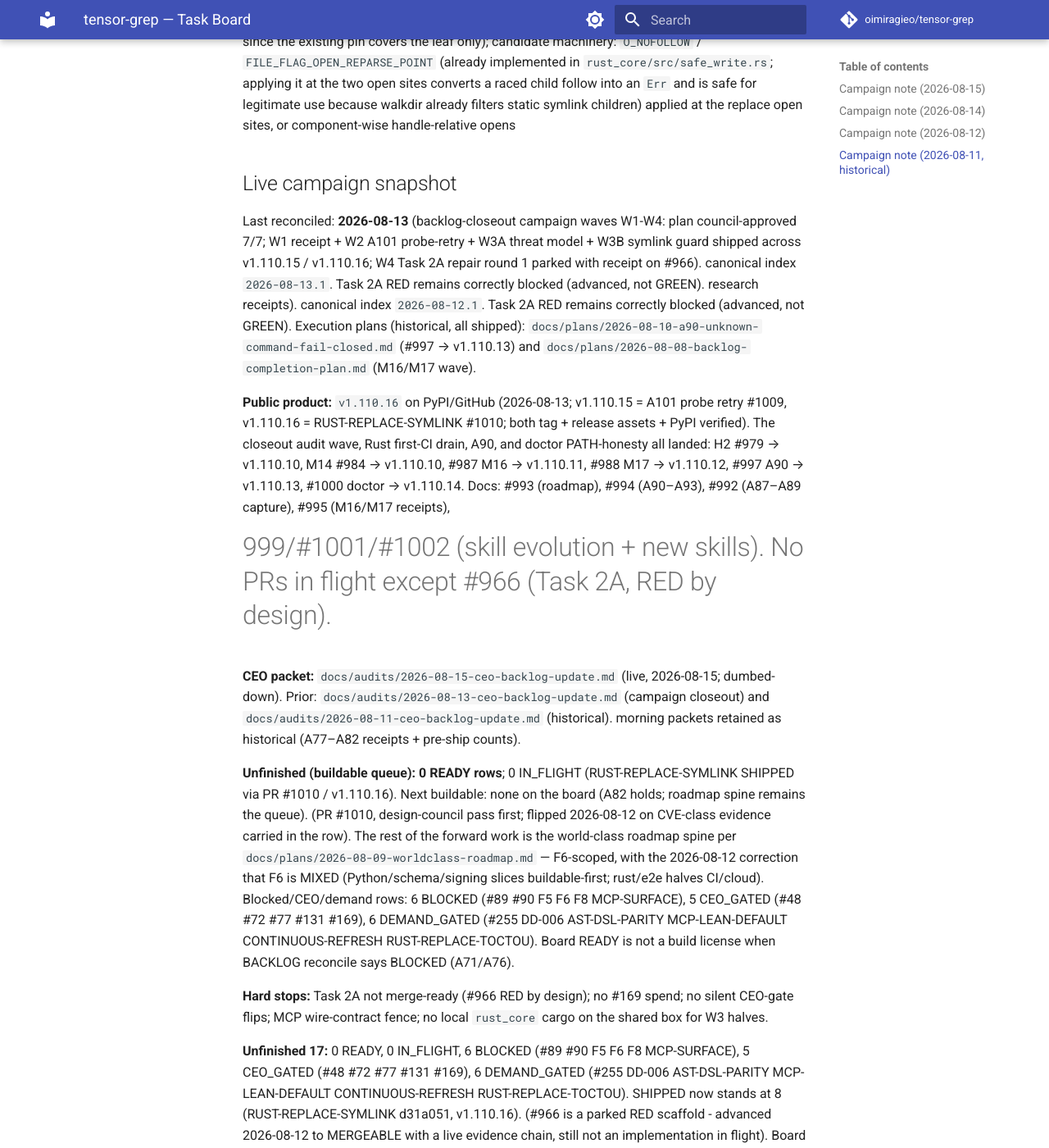
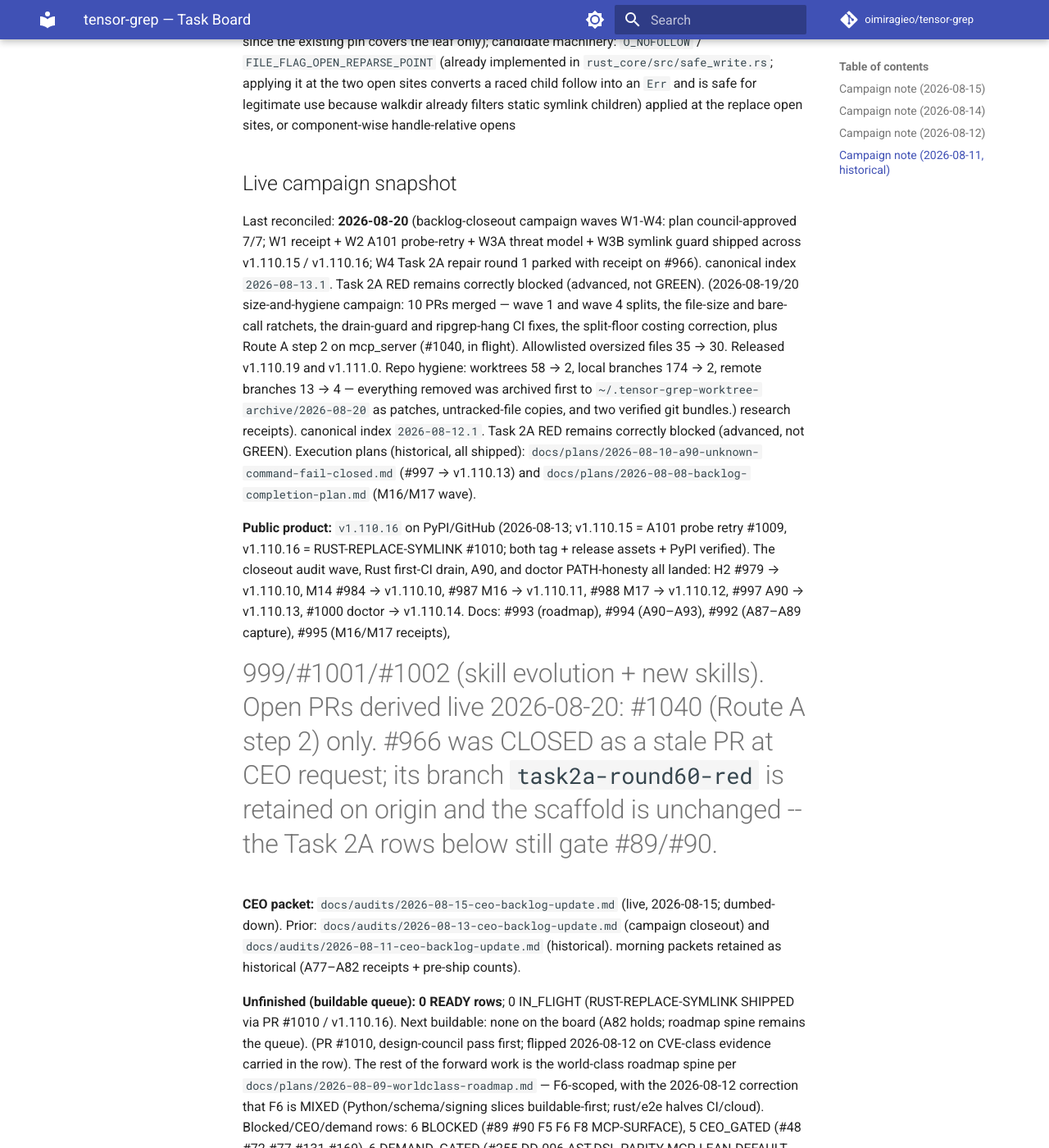
Before and after one commit to oimiragieo/tensor-grep, an MkDocs documentation site: the page built from docs/TASK_BOARD.md, in a window 1280 px wide and 1400 px high, scrolled down 4783 px. Shown: the whole window at 82% size. Built offline with MkDocs 1.6.1 and Material for MkDocs 9.7.7, drawn with Linux system fonts in a browser that asks for light colours; comment, search, counter and statistics services are not loaded; some of the changed text lies outside the part shown.

Commit message:
docs: reconcile TASK_BOARD against reality and stamp it post-v1.111.0
The board-freshness gate went red on this PR and would have gone red on EVERY
PR: the stamp read v1.110.14 while we now ship v1.111.0 -- 6 releases behind a
tolerance of 5. The v1.111.0 release earlier tonight tipped it over.

The gate's own message says "Do not just bump the stamp -- reconcile the board
against reality first, THEN bump it", so every changed claim is DERIVED:

  gh pr list      -> open PRs are #1040 and #966, not "#966 only"
  git log         -> 45 commits since v1.110.14
  PyPI + uvx      -> 1.111.0 installs and answers on both arms

Reconciled: the open-PR claims in three places, the #966 row (CLOSED as a stale
PR at CEO request, branch retained on origin, Task 2A still BLOCKED and NOT
green), and a campaign summary on the reconcile line.

THE GATE ALSO CAUGHT MY FIRST ATTEMPT, correctly and for the right reason. I
stamped v1.111.0 on a branch cut BEFORE the release commit, so pyproject still
read 1.110.19 and CHANGELOG had no v1.111.0 entry. It refused with
"UnknownRelease: ... This is a COULD-NOT-MEASURE, not a staleness verdict --
fix the version rather than reading it as fresh." Exactly the distinction this
repo keeps paying to learn: a gate that cannot measure must not report clean.
Fixed by merging origin/main so the branch actually carries the release.

Also ran `ruff format --preview` repo-wide -- the same scope CI checks
(`ruff format --check --preview .`), so no scope mismatch. 15 files touched,
only 2 with real content changes; the rest were line-ending normalizations.

Verified: 11 board-freshness tests pass, ruff check + format clean repo-wide,
file-size and bare-call ratchets both exit 0, mypy clean on the converted module.

Co-Authored-By: Claude Opus 5 (1M context) <noreply@anthropic.com>

```diff
--- a/docs/TASK_BOARD.md
+++ b/docs/TASK_BOARD.md
@@ -102,7 +102,7 @@ Canonical status index version: 2026-08-13.1
 
 ## Live campaign snapshot
 
-Last reconciled: **2026-08-13** (backlog-closeout campaign waves W1-W4: plan council-approved 7/7; W1 receipt + W2 A101 probe-retry + W3A threat model + W3B symlink guard shipped across v1.110.15 / v1.110.16; W4 Task 2A repair round 1 parked with receipt on #966). canonical index `2026-08-13.1`. Task 2A RED remains correctly blocked (advanced, not GREEN).
+Last reconciled: **2026-08-20** (backlog-closeout campaign waves W1-W4: plan council-approved 7/7; W1 receipt + W2 A101 probe-retry + W3A threat model + W3B symlink guard shipped across v1.110.15 / v1.110.16; W4 Task 2A repair round 1 parked with receipt on #966). canonical index `2026-08-13.1`. Task 2A RED remains correctly blocked (advanced, not GREEN). (2026-08-19/20 size-and-hygiene campaign: 10 PRs merged — wave 1 and wave 4 splits, the file-size and bare-call ratchets, the drain-guard and ripgrep-hang CI fixes, the split-floor costing correction, plus Route A step 2 on mcp_server (#1040, in flight). Allowlisted oversized files 35 → 30. Released v1.110.19 and v1.111.0. Repo hygiene: worktrees 58 → 2, local branches 174 → 2, remote branches 13 → 4 — everything removed was archived first to `~/.tensor-grep-worktree-archive/2026-08-20` as patches, untracked-file copies, and two verified git bundles.)
 research receipts). canonical index `2026-08-12.1`. Task 2A RED remains correctly blocked
 (advanced, not GREEN).
 Execution plans (historical, all shipped): `docs/plans/2026-08-10-a90-unknown-command-fail-closed.md`
@@ -112,7 +112,7 @@ Execution plans (historical, all shipped): `docs/plans/2026-08-10-a90-unknown-co
 The closeout audit wave, Rust first-CI drain, A90, and doctor PATH-honesty all landed: H2 #979 → v1.110.10,
 M14 #984 → v1.110.10, #987 M16 → v1.110.11, #988 M17 → v1.110.12, #997 A90 → v1.110.13, #1000 doctor →
 v1.110.14. Docs: #993 (roadmap), #994 (A90–A93), #992 (A87–A89 capture), #995 (M16/M17 receipts),
-#999/#1001/#1002 (skill evolution + new skills). No PRs in flight except #966 (Task 2A, RED by design).
+#999/#1001/#1002 (skill evolution + new skills). Open PRs derived live 2026-08-20: #1040 (Route A step 2) only. #966 was CLOSED as a stale PR at CEO request; its branch `task2a-round60-red` is retained on origin and the scaffold is unchanged -- the Task 2A rows below still gate #89/#90.
 **CEO packet:** `docs/audits/2026-08-15-ceo-backlog-update.md` (live, 2026-08-15; dumbed-down). Prior: `docs/audits/2026-08-13-ceo-backlog-update.md` (campaign closeout) and `docs/audits/2026-08-11-ceo-backlog-update.md` (historical).
 morning packets retained as historical (A77–A82 receipts + pre-ship counts).
 
@@ -135,7 +135,7 @@ MCP-LEAN-DEFAULT CONTINUOUS-REFRESH RUST-REPLACE-TOCTOU). SHIPPED now stands at
 2026-08-12 to MERGEABLE with a live evidence chain, still not an implementation in flight). Board
 READY is not a build license when BACKLOG reconcile says BLOCKED (A71/A76/A82).
 
-post-**v1.110.14**, PyPI-verified 2026-08-11 (`tensor-grep 1.110.14`).
+post-**v1.111.0**, PyPI-verified 2026-08-20 (`tensor-grep 1.111.0`, installed from the index with `--refresh` and dogfooded both arms: a real symbol resolves, a fabricated one returns `no_match=True`).
 
 post-**v1.110.12**, PyPI-verified 2026-08-10 (`tensor-grep 1.110.12`).
 
@@ -143,12 +143,11 @@ post-**v1.110.12**, PyPI-verified 2026-08-10 (`tensor-grep 1.110.12`).
 
 | PR | Title | Type | State |
 |---|---|---|---|
-| #966 | `test: Task 2A FIX-FIRST Sol R3 (not GREEN)` | test | DRAFT — do-not-merge (RED by design; not Phase 0+1) |
+| #966 | `test: Task 2A FIX-FIRST Sol R3 (not GREEN)` | test | CLOSED 2026-08-20 as a stale PR; branch `task2a-round60-red` RETAINED on origin. RED by design, never merged. Task 2A remains BLOCKED. |
 | #1010 | `fix: replace_in_place refuses to follow a symlinked target` | fix | DRAFT → OPEN when CI green (RUST-REPLACE-SYMLINK implementation; RED proven, A3 opus gate 13 rounds SHIP, codex AUDIT-clear pending final re-check) |
 
 *(Derive live `gh pr list` before treating this table as current. #997 (A90 → v1.110.13) and #1000
-(doctor → v1.110.14) MERGED; #992/#993/#994/#995/#999/#1001/#1002 docs merged. Open PRs: #966
-(parked Task 2A RED scaffold - do not read it as Task 2A GREEN); #1010 (RUST-REPLACE-SYMLINK) MERGED and published as v1.110.16.)*
+(doctor → v1.110.14) MERGED; #992/#993/#994/#995/#999/#1001/#1002 docs merged. Open PRs 2026-08-20: #1040 only. #966 CLOSED (branch retained; Task 2A still BLOCKED, not GREEN); #1010 (RUST-REPLACE-SYMLINK) MERGED, v1.110.16.)*
 
 *(#872, #871 and #868 all MERGED — #871 on 2026-07-31, #872 and #868 on 2026-08-01. They sat in
 this table as "CI running" / "BLOCKED — do not merge" after landing, which is the exact failure mode
```
Also changed, not shown: docs/plans/2026-08-13-backlog-completion-plan.md (+5 -5 lines).
